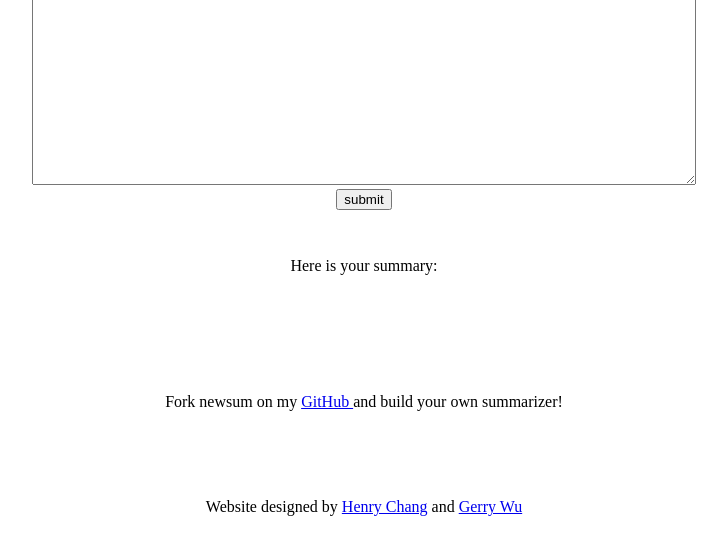
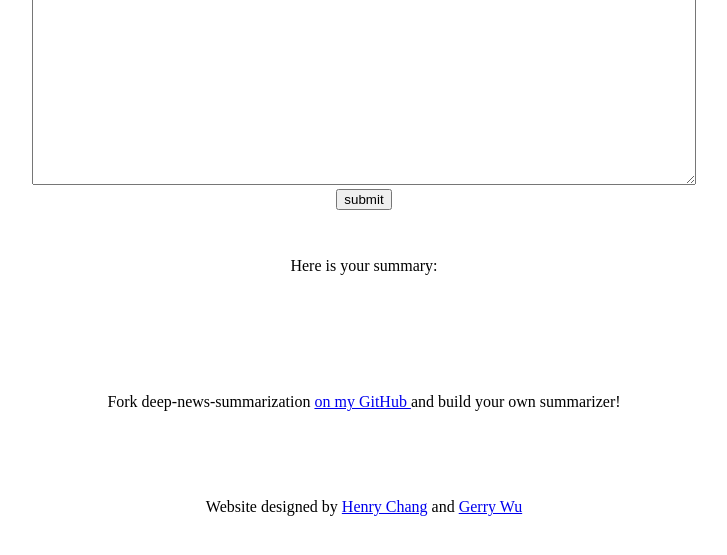
Before and after one commit to hengluchang/deep-news-summarization, a Flask app: page / in a window 1280 px wide. Shown: the part 195-750 px from the top of the page, without its empty margins (276-1003 px from the left). Run offline with Flask 2, Linux system fonts and the light colour scheme; parts of the project's set-up code (start-up, migrations or seed data) failed here and were passed over.

Commit message:
fix repo name

```diff
--- a/templates/index.html
+++ b/templates/index.html
@@ -44,7 +44,7 @@
         </p>
         <p>
         <center class = "huge">
-            Fork newsum on my <a href=https://github.com/hengluchang/newsum> GitHub </a> and build your own summarizer!
+            Fork deep-news-summarization <a href=https://github.com/hengluchang/deep-news-summarization> on my GitHub </a> and build your own summarizer!
         </center>
         </p>
         <p>
```
